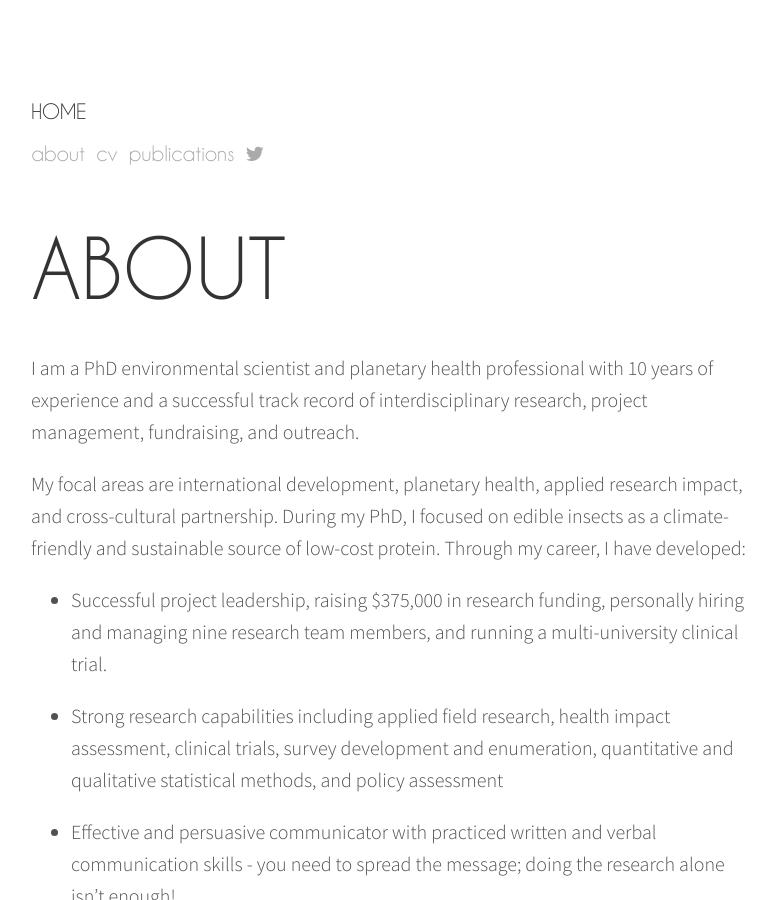
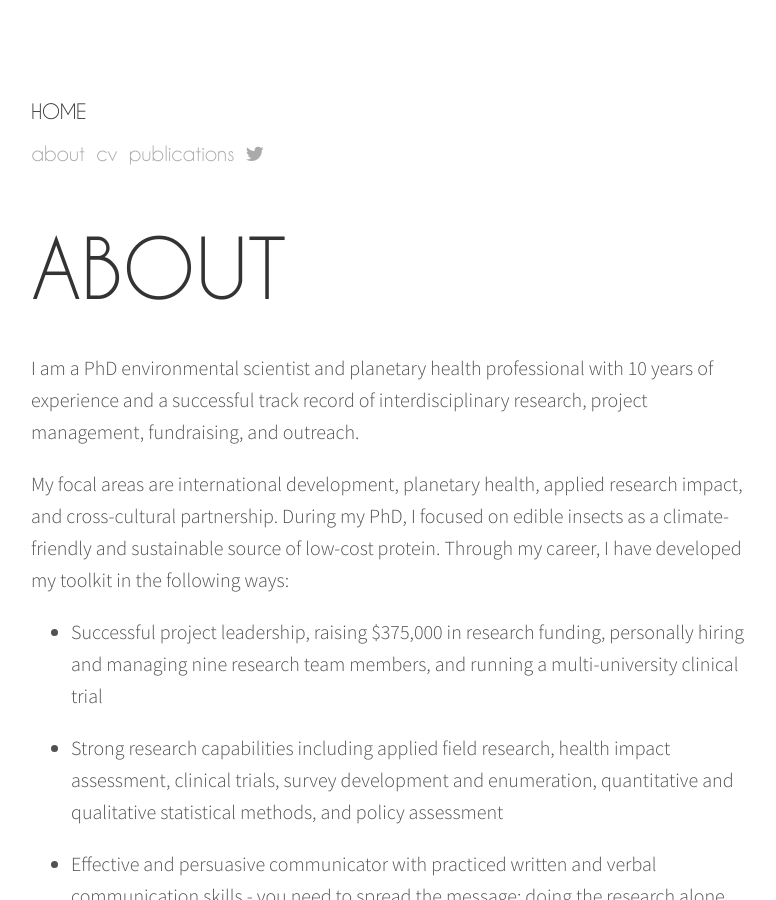
Before and after one commit to valeriestull/valeriestull.github.io, a Jekyll site: the page built from about-me.md, in a window 1280 px wide and 900 px high. Shown: the whole window, without its empty margins (249-1025 px from the left). Built offline with Jekyll 4.4.1, drawn with Linux system fonts in a browser that asks for light colours; nearby versions of some CDN libraries; some web fonts are replaced.

Commit message:
Minor fixes

```diff
--- a/about-me.md
+++ b/about-me.md
@@ -12,12 +12,12 @@ My focal areas are international development, planetary health,
 applied research impact, and cross-cultural partnership.  During my PhD, I
 focused on edible insects as a climate-friendly and sustainable source
 of low-cost protein.  Through my
-career, I have developed:
+career, I have developed my toolkit in the following ways:
 
 
 - Successful project leadership, raising $375,000 in
   research funding, personally hiring and managing nine research team
-  members, and running a multi-university clinical trial.
+  members, and running a multi-university clinical trial
 
 - Strong research capabilities including applied field research,
   health impact assessment, clinical trials, survey development and
```
